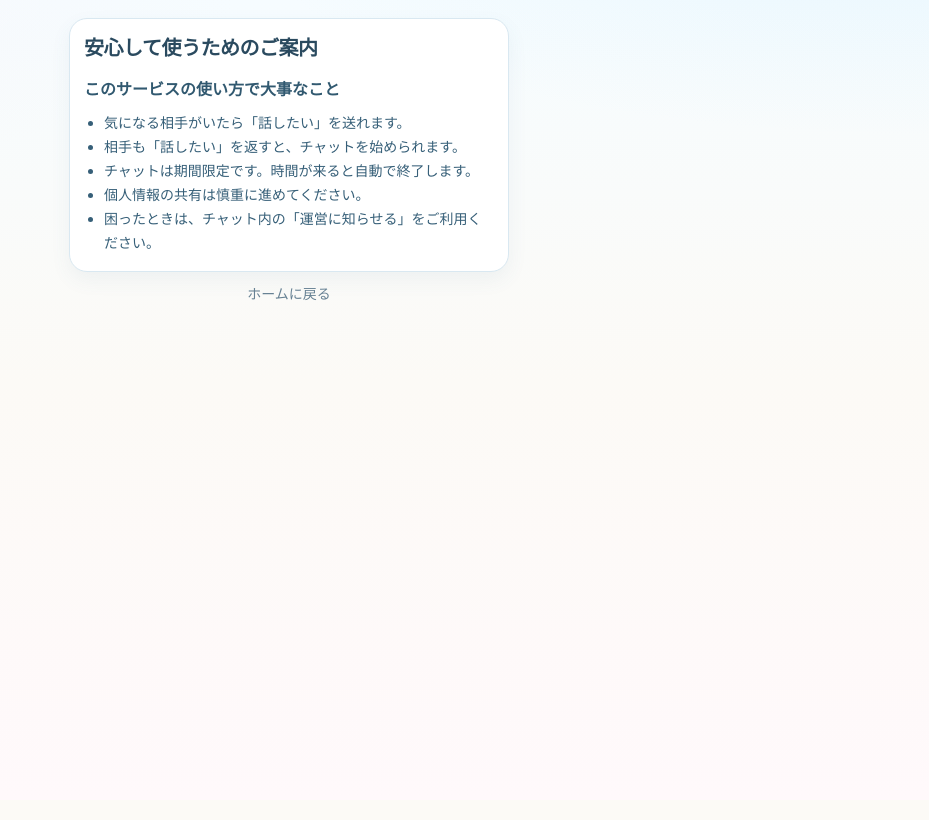
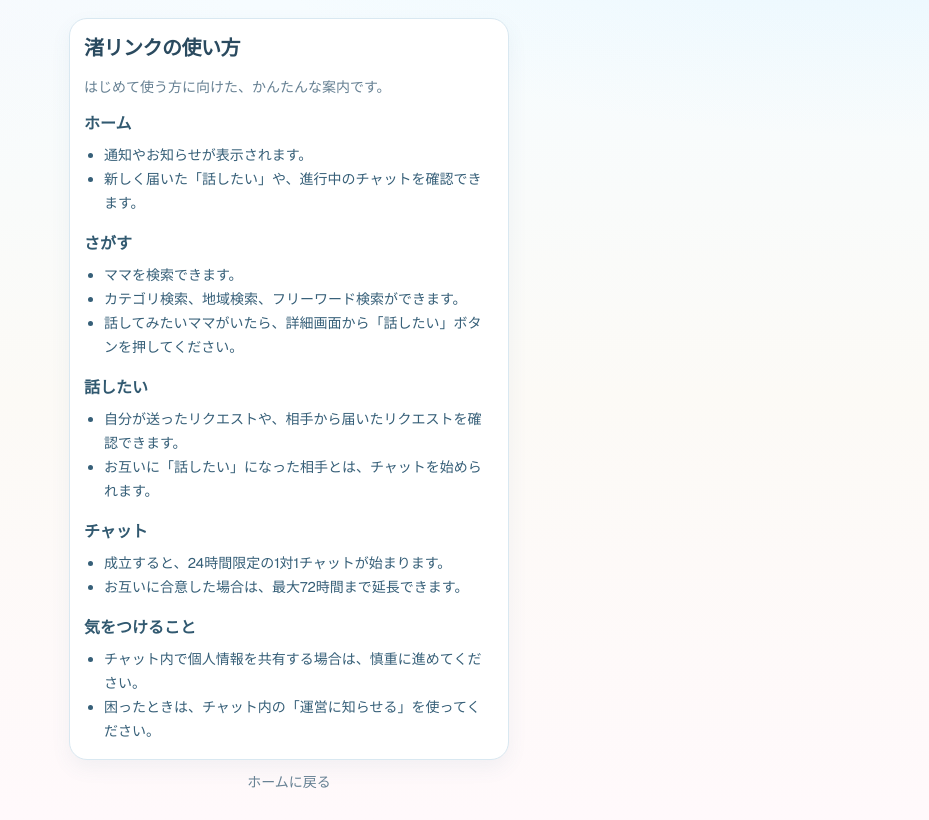
Before and after one commit to enzinhiro/nagisa-link, a Next.js app: page /rules in a window 1280 px wide. Shown: the whole page, without its empty margins (351-1280 px from the left). Built offline with nearby package versions, Linux system fonts and the light colour scheme.

Commit message:
Improve usage guide content

```diff
--- a/src/app/rules/page.tsx
+++ b/src/app/rules/page.tsx
@@ -8,17 +8,51 @@ export default function RulesPage() {
       <main className="mock-shell screen-stack">
         <section className="soft-card flex flex-col gap-3.5 text-sm leading-relaxed text-[#365f78]">
           <h1 className="text-xl font-semibold leading-snug tracking-tight text-[#2a4a5f]">
-            安心して使うためのご案内
+            渚リンクの使い方
           </h1>
-          <div>
-            <h2 className="section-title mb-2">このサービスの使い方で大事なこと</h2>
-            <ul className="list-disc pl-5 text-sm leading-6 text-[#365f78]">
-              <li>気になる相手がいたら「話したい」を送れます。</li>
-              <li>相手も「話したい」を返すと、チャットを始められます。</li>
-              <li>チャットは期間限定です。時間が来ると自動で終了します。</li>
-              <li>個人情報の共有は慎重に進めてください。</li>
-              <li>困ったときは、チャット内の「運営に知らせる」をご利用ください。</li>
-            </ul>
+          <p className="muted-text text-sm">はじめて使う方に向けた、かんたんな案内です。</p>
+
+          <div className="flex flex-col gap-4">
+            <div>
+              <h2 className="section-title mb-1.5">ホーム</h2>
+              <ul className="list-disc pl-5 text-sm leading-6 text-[#365f78]">
+                <li>通知やお知らせが表示されます。</li>
+                <li>新しく届いた「話したい」や、進行中のチャットを確認できます。</li>
+              </ul>
+            </div>
+
+            <div>
+              <h2 className="section-title mb-1.5">さがす</h2>
+              <ul className="list-disc pl-5 text-sm leading-6 text-[#365f78]">
+                <li>ママを検索できます。</li>
+                <li>カテゴリ検索、地域検索、フリーワード検索ができます。</li>
+                <li>話してみたいママがいたら、詳細画面から「話したい」ボタンを押してください。</li>
+              </ul>
+            </div>
+
+            <div>
+              <h2 className="section-title mb-1.5">話したい</h2>
+              <ul className="list-disc pl-5 text-sm leading-6 text-[#365f78]">
+                <li>自分が送ったリクエストや、相手から届いたリクエストを確認できます。</li>
+                <li>お互いに「話したい」になった相手とは、チャットを始められます。</li>
+              </ul>
+            </div>
+
+            <div>
+              <h2 className="section-title mb-1.5">チャット</h2>
+              <ul className="list-disc pl-5 text-sm leading-6 text-[#365f78]">
+                <li>成立すると、24時間限定の1対1チャットが始まります。</li>
+                <li>お互いに合意した場合は、最大72時間まで延長できます。</li>
+              </ul>
+            </div>
+
+            <div>
+              <h2 className="section-title mb-1.5">気をつけること</h2>
+              <ul className="list-disc pl-5 text-sm leading-6 text-[#365f78]">
+                <li>チャット内で個人情報を共有する場合は、慎重に進めてください。</li>
+                <li>困ったときは、チャット内の「運営に知らせる」を使ってください。</li>
+              </ul>
+            </div>
           </div>
         </section>
 
```
